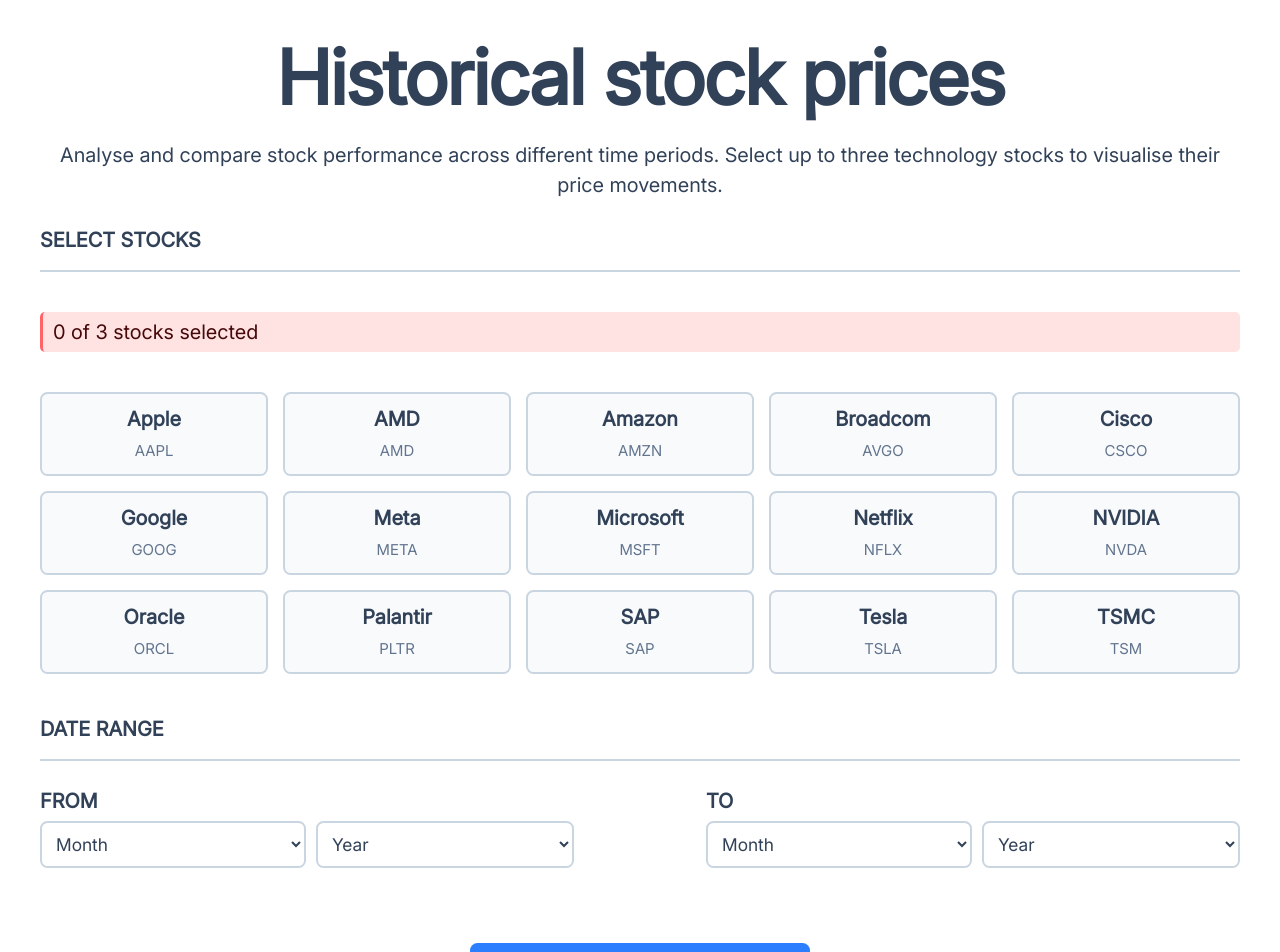
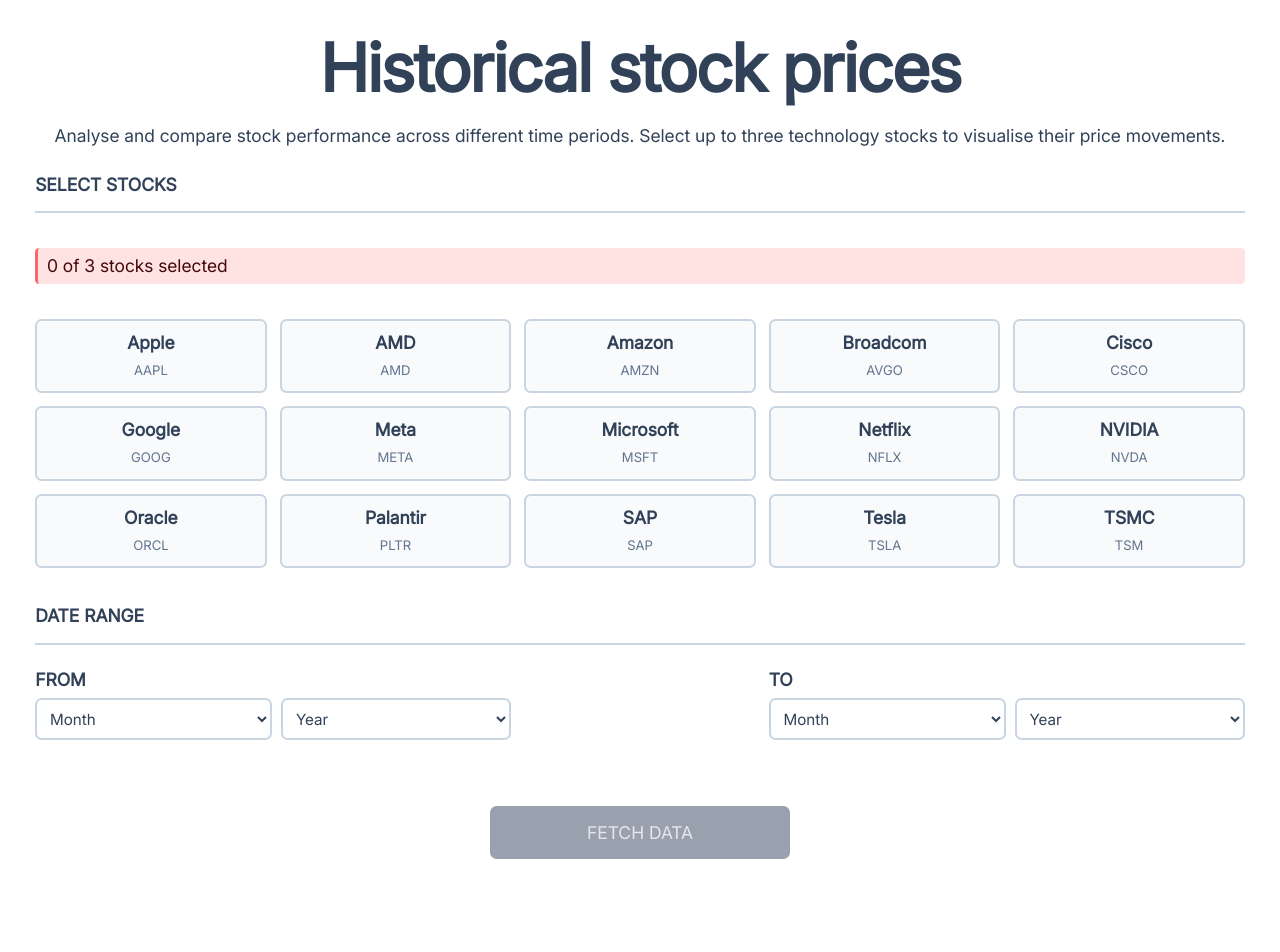
Before and after one commit to Melisa-Zorraindo/hsp-frontend, a React (Vite) app: page / in a window 1280 px wide. Shown: the top 952 px of the page. Built offline with nearby package versions, Linux system fonts and the light colour scheme.

Commit message:
validates submit button

```diff
--- a/src/App.tsx
+++ b/src/App.tsx
@@ -103,7 +103,7 @@
 
   const present = new Date();
 
-  const dateValid =
+  const datesValid =
     startDate.year &&
     startDate.month &&
     endDate.year &&
@@ -111,6 +111,8 @@
     new Date(startDate.year, MONTHS.indexOf(startDate.month), 1) <
       new Date(endDate.year, MONTHS.indexOf(startDate.month), 1) &&
     new Date(endDate.year, MONTHS.indexOf(endDate.month), 0) <= present;
+
+  const isValid = stockCountValid && datesValid;
 
   return (
     <>
@@ -168,7 +170,7 @@
                   id={id}
                   values={values}
                   unit={id.split("-")[1]}
-                  valid={dateValid}
+                  valid={datesValid}
                   onChange={(value) => handleSelectChange(value, id)}
                 />
               ))}
@@ -186,7 +188,7 @@
                   id={id}
                   values={values}
                   unit={id.split("-")[1]}
-                  valid={dateValid}
+                  valid={datesValid}
                   onChange={(value) => handleSelectChange(value, id)}
                 />
               ))}
@@ -196,7 +198,12 @@
         <div className="flex justify-center mt-10">
           <button
             type="submit"
-            className="rounded-md bg-blue-500 py-3 px-22 text-white uppercase hover:cursor-pointer hover:bg-blue-700"
+            disabled={!isValid}
+            className={`rounded-md py-3 px-22 uppercase ${
+              isValid
+                ? "bg-blue-500 text-white hover:cursor-pointer hover:bg-blue-700"
+                : "bg-gray-400 text-gray-200 cursor-not-allowed"
+            }`}
           >
             Fetch data
           </button>
--- a/src/index.css
+++ b/src/index.css
@@ -7,7 +7,7 @@
   font-family: "Inter-Regular", system-ui, Avenir, Helvetica, Arial, sans-serif;
   line-height: 1.5;
   font-weight: 400;
-  font-size: 1.25rem;
+  font-size: 1.1rem;
 }
 
 body {
```
